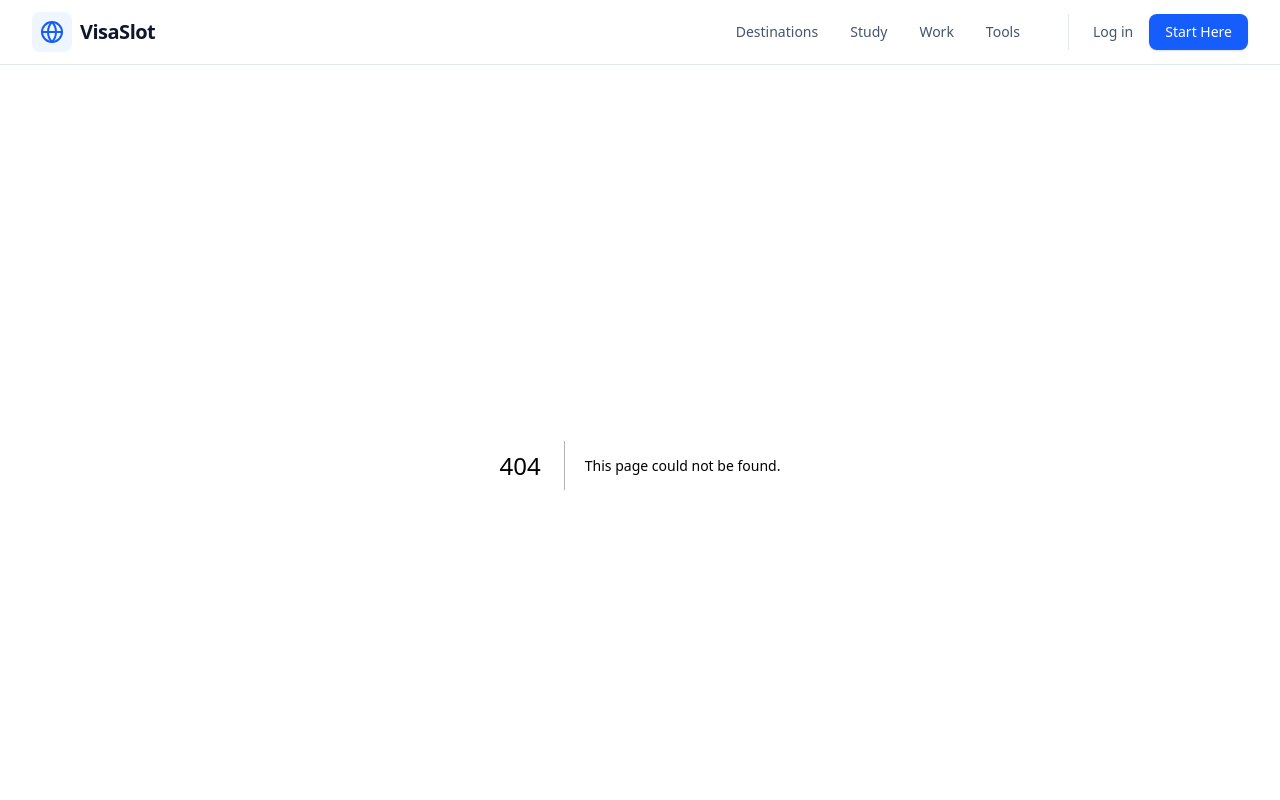
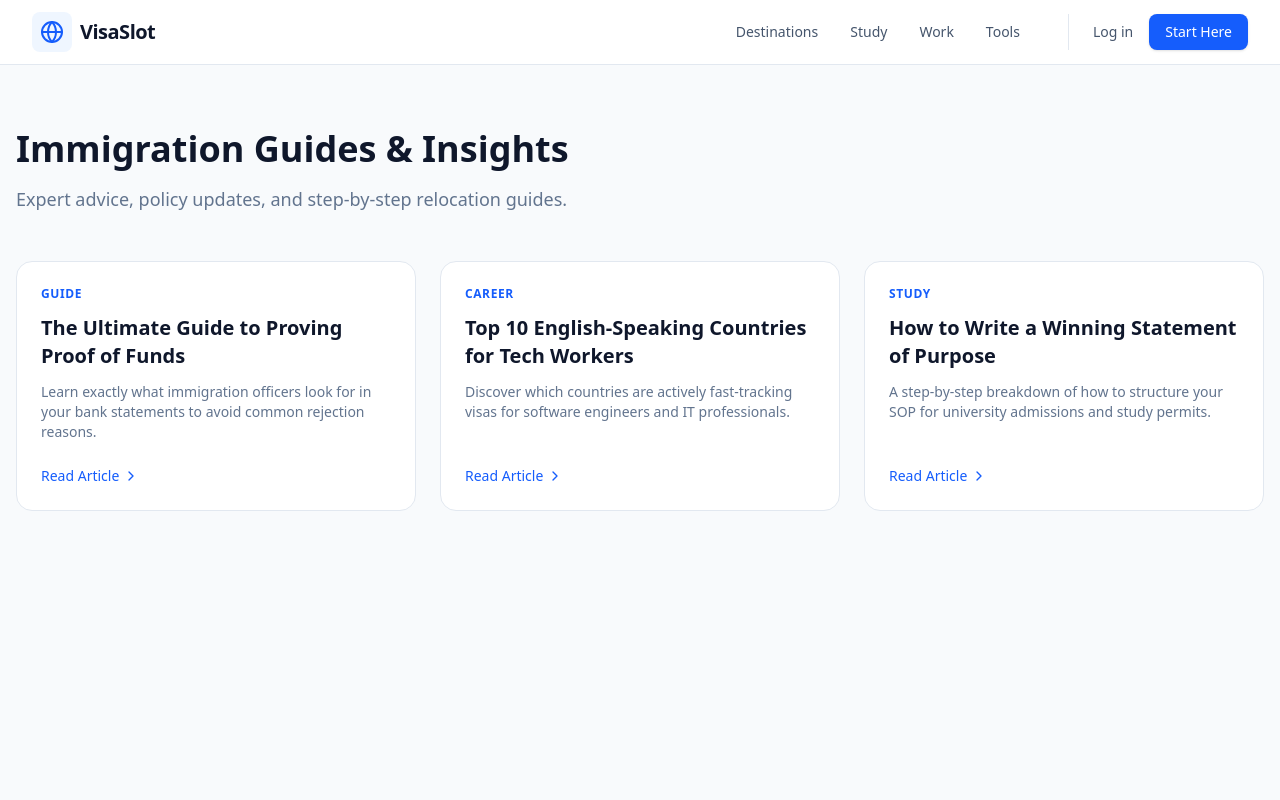
Before and after one commit to realametsikor/VisaSlot, a Next.js app: page /blog in a window 1280 px wide. Before the commit this address had no page. Shown: the top 800 px of the page. Built offline with nearby package versions, Linux system fonts and the light colour scheme.

Commit message:
Create page.tsx

```diff
--- /dev/null
+++ b/app/blog/page.tsx
@@ -0,0 +1,37 @@
+import Link from 'next/link';
+
+const ChevronRight = ({ className }: { className?: string }) => (
+  <svg xmlns="http://www.w3.org/2000/svg" viewBox="0 0 24 24" fill="none" stroke="currentColor" strokeWidth="2" strokeLinecap="round" strokeLinejoin="round" className={className}>
+    <path d="m9 18 6-6-6-6"/>
+  </svg>
+);
+
+export default function BlogDirectory() {
+  const posts = [
+    { title: 'The Ultimate Guide to Proving Proof of Funds', slug: 'how-to-move-abroad', excerpt: 'Learn exactly what immigration officers look for in your bank statements to avoid common rejection reasons.', category: 'Guide' },
+    { title: 'Top 10 English-Speaking Countries for Tech Workers', slug: 'tech-workers-guide', excerpt: 'Discover which countries are actively fast-tracking visas for software engineers and IT professionals.', category: 'Career' },
+    { title: 'How to Write a Winning Statement of Purpose', slug: 'writing-an-sop', excerpt: 'A step-by-step breakdown of how to structure your SOP for university admissions and study permits.', category: 'Study' }
+  ];
+
+  return (
+    <div className="bg-slate-50 min-h-screen py-16 px-4">
+      <div className="max-w-7xl mx-auto">
+        <h1 className="text-4xl font-bold text-slate-900 mb-4">Immigration Guides & Insights</h1>
+        <p className="text-lg text-slate-500 mb-12">Expert advice, policy updates, and step-by-step relocation guides.</p>
+
+        <div className="grid grid-cols-1 md:grid-cols-3 gap-6">
+          {posts.map((post) => (
+            <Link key={post.slug} href={`/blog/${post.slug}`} className="bg-white rounded-2xl p-6 border border-slate-200 hover:border-blue-300 hover:shadow-md transition-all group flex flex-col h-full">
+              <span className="text-xs font-bold text-blue-600 uppercase tracking-wider mb-3">{post.category}</span>
+              <h2 className="text-xl font-bold text-slate-900 mb-3 group-hover:text-blue-600 transition-colors">{post.title}</h2>
+              <p className="text-slate-500 text-sm mb-6 flex-grow">{post.excerpt}</p>
+              <span className="text-blue-600 font-medium flex items-center gap-1 text-sm group-hover:gap-2 transition-all">
+                Read Article <ChevronRight className="w-4 h-4" />
+              </span>
+            </Link>
+          ))}
+        </div>
+      </div>
+    </div>
+  );
+}
```
